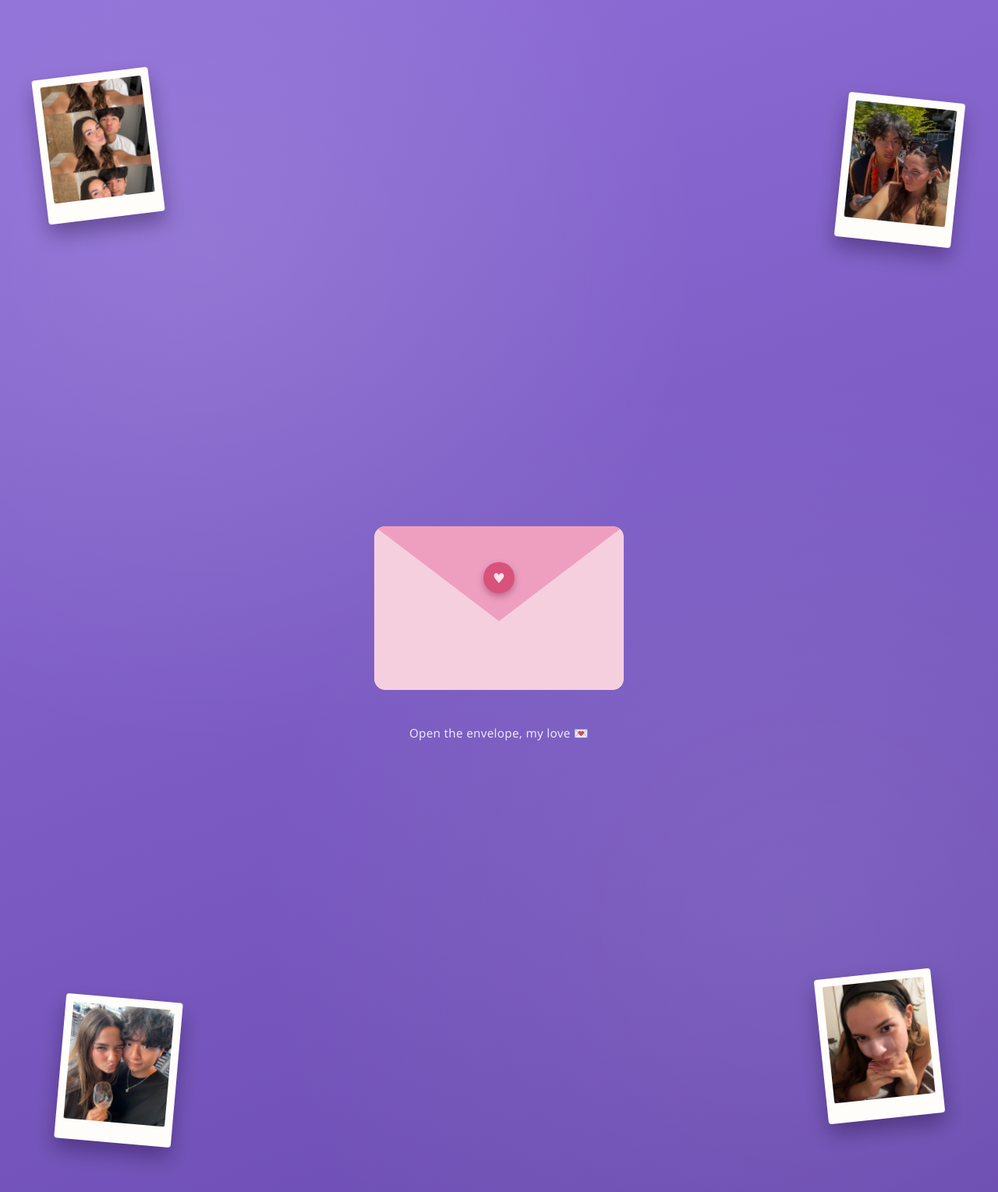
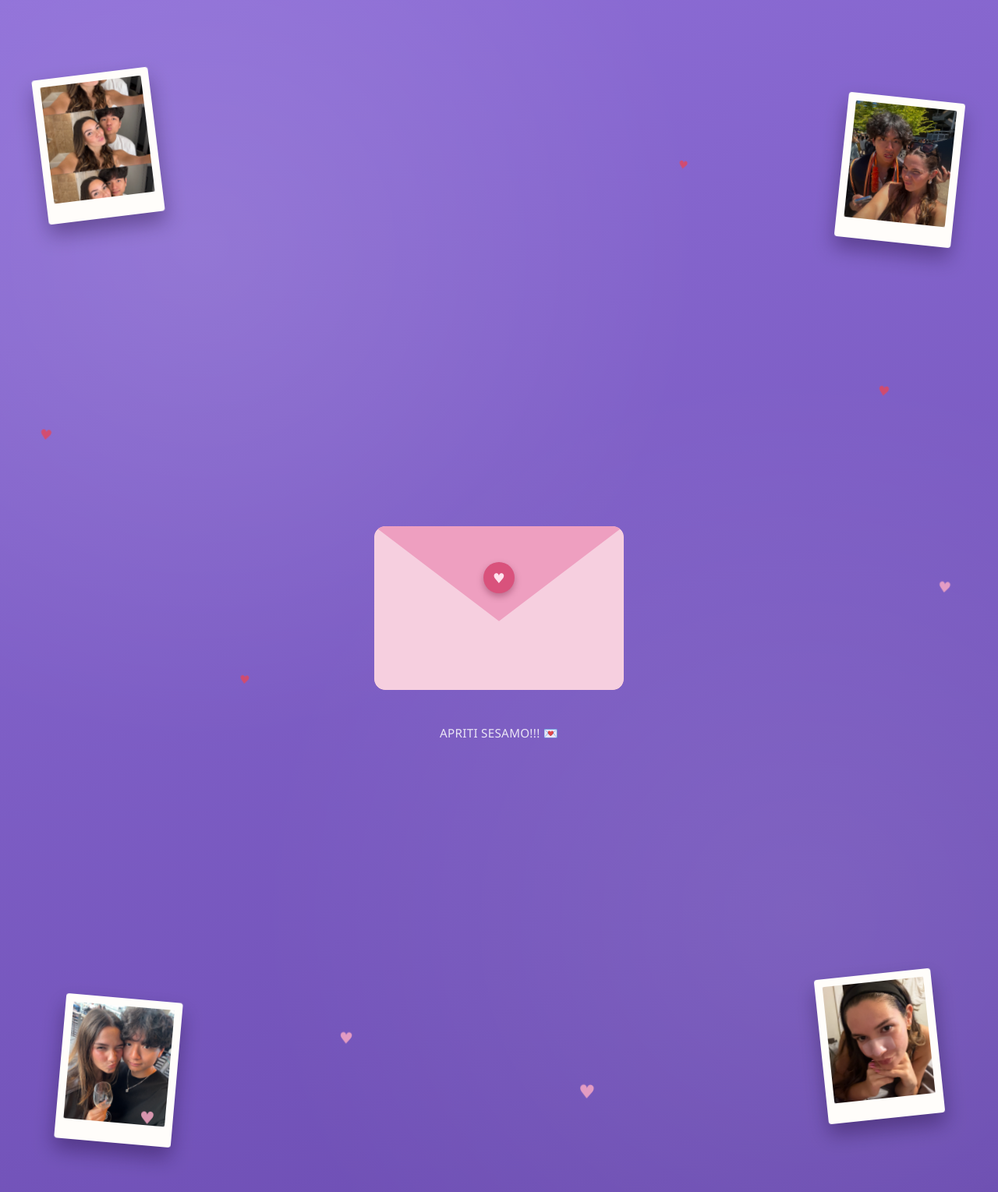
Before and after one commit to ScoobyJoo/Letter, a Flask app: page / in a window 1280 px wide. Shown: the top 1529 px of the page at 78% size. Run offline with Flask 3, Linux system fonts and the light colour scheme.

Commit message:
More photos

```diff
--- a/index.html
+++ b/index.html
@@ -9,16 +9,38 @@
 <body>
   <div class="scene" id="scene">
 
-    <!-- PHOTOS: drop your own images into static/images/ named
-         photo-1.jpg, photo-2.jpg, photo-3.jpg, photo-4.jpg (jpg or png —
-         just keep the same filename, or edit the paths below to match). -->
-    <div class="photo photo-1"><div class="photo-img" style="background-image:url('static/images/photo-1.jpg')"></div></div>
-    <div class="photo photo-2"><div class="photo-img" style="background-image:url('static/images/photo-2.jpg')"></div></div>
-    <div class="photo photo-3"><div class="photo-img" style="background-image:url('static/images/photo-3.jpg')"></div></div>
-    <div class="photo photo-4"><div class="photo-img" style="background-image:url('static/images/photo-4.jpg')"></div></div>
+    <!-- PHOTOS: each polaroid cycles through the images listed in its
+         data-photos attribute (comma-separated, in order). Drop your
+         files into static/images/ and add/remove paths from the list —
+         one photo means no slideshow, just a static picture. -->
+    <div class="photo photo-1" data-photos="static/images/photo-1.jpg, static/images/photo-1b.jpg, static/images/photo-1c.jpg">
+      <div class="photo-img"><div class="photo-layer"></div><div class="photo-layer"></div></div>
+    </div>
+    <div class="photo photo-2" data-photos="static/images/photo-2.jpg, static/images/photo-2b.jpg, static/images/photo-2c.jpg">
+      <div class="photo-img"><div class="photo-layer"></div><div class="photo-layer"></div></div>
+    </div>
+    <div class="photo photo-3" data-photos="static/images/photo-3.jpg, static/images/photo-3b.jpg, static/images/photo-3c.jpg">
+      <div class="photo-img"><div class="photo-layer"></div><div class="photo-layer"></div></div>
+    </div>
+    <div class="photo photo-4" data-photos="static/images/photo-4.jpg, static/images/photo-4b.jpg, static/images/photo-4c.jpg">
+      <div class="photo-img"><div class="photo-layer"></div><div class="photo-layer"></div></div>
+    </div>
     <!-- END PHOTOS -->
 
-    <p class="hint" id="hint">Open the envelope, my love&nbsp;💌</p>
+    <div class="hearts" aria-hidden="true">
+      <span class="heart" style="left:4%; font-size:18px; color:var(--heart-red); animation-duration:14s; animation-delay:-2s;">♥</span>
+      <span class="heart" style="left:14%; font-size:22px; color:var(--heart-pink); animation-duration:11s; animation-delay:-6s;">♥</span>
+      <span class="heart" style="left:24%; font-size:15px; color:var(--heart-red); animation-duration:17s; animation-delay:-1s;">♥</span>
+      <span class="heart" style="left:34%; font-size:20px; color:var(--heart-pink); animation-duration:13s; animation-delay:-9s;">♥</span>
+      <span class="heart" style="left:46%; font-size:16px; color:var(--heart-red); animation-duration:10s; animation-delay:-4s;">♥</span>
+      <span class="heart" style="left:58%; font-size:24px; color:var(--heart-pink); animation-duration:16s; animation-delay:-12s;">♥</span>
+      <span class="heart" style="left:68%; font-size:14px; color:var(--heart-red); animation-duration:12s; animation-delay:-3s;">♥</span>
+      <span class="heart" style="left:78%; font-size:21px; color:var(--heart-pink); animation-duration:15s; animation-delay:-8s;">♥</span>
+      <span class="heart" style="left:88%; font-size:17px; color:var(--heart-red); animation-duration:18s; animation-delay:-5s;">♥</span>
+      <span class="heart" style="left:94%; font-size:19px; color:var(--heart-pink); animation-duration:11s; animation-delay:-10s;">♥</span>
+    </div>
+
+    <p class="hint" id="hint">APRITI SESAMO!!!&nbsp;💌</p>
 
     <div class="envelope" id="envelope">
       <div class="envelope-back"></div>
@@ -30,7 +52,7 @@
           <p class="letter-greeting">To my love Giorgia,</p>
 
           <p>
-            I know it's been a while since I last wrote a letter for you and I hope you aren't too mad about that. I want you
+            Happy 23rd month! I know it's been a while since I last wrote a letter for you and I hope you aren't too mad about that. I want you
             to know how incredibly lucky I am to have you in my life. Every day I find myself smiling just thinking about you
             and how much happiness one person can bring. I never want to take that for granted, and I'm sorry if I ever made
             you feel that way.
@@ -43,13 +65,13 @@
           </p>
           <p>
             You've shown me what selfless love truly looks like. Not just this year but every year we've been together,
-            you put me before yourself in ways I can't even begin to describe. Carrying me through moments when I was tired,
-            stressed, or overwhelmed, you always made sure I was okay before you even thought about yourself. Thank you for
+            you put me before yourself in ways you don't even realize. Carrying me through moments when I was tired,
+            feeling down, or overwhelmed, you always made sure I was okay before you even thought about yourself. Thank you for
             always choosing me, for loving me, and for being the most amazing person I could ever ask for.
-            Happy 1 year and 11 months baby.
+            I can't wait to hold you in my arms again.
           </p>
 
-          <p class="letter-signoff">Your love,<br>Joo Wang Lee</p>
+          <p class="letter-signoff">From you boyfriend,<br>Joo Wang Lee</p>
         </div>
       </div>
       <!-- END LETTER CARD -->
--- a/static/css/style.css
+++ b/static/css/style.css
@@ -8,6 +8,8 @@
   --card-pink-border: #f6c6dc;
   --ink: #7a4a63;
   --ink-soft: #a97b95;
+  --heart-red: #e0475f;
+  --heart-pink: #f7a8c4;
 }
 
 * {
@@ -49,6 +51,41 @@ body {
   pointer-events: none;
 }
 
+.hearts {
+  position: fixed;
+  inset: 0;
+  overflow: hidden;
+  z-index: 0;
+  pointer-events: none;
+}
+
+.heart {
+  position: absolute;
+  bottom: -10%;
+  opacity: 0;
+  line-height: 1;
+  animation-name: float-up;
+  animation-timing-function: linear;
+  animation-iteration-count: infinite;
+}
+
+@keyframes float-up {
+  0% {
+    transform: translateY(0) rotate(0deg);
+    opacity: 0;
+  }
+  10% {
+    opacity: 0.85;
+  }
+  85% {
+    opacity: 0.85;
+  }
+  100% {
+    transform: translateY(-120vh) rotate(12deg);
+    opacity: 0;
+  }
+}
+
 .photo {
   position: fixed;
   width: 150px;
@@ -61,12 +98,25 @@ body {
 }
 
 .photo-img {
+  position: relative;
   width: 100%;
   height: 150px;
   background-color: #e7d7f2;
+  border-radius: 2px;
+  overflow: hidden;
+}
+
+.photo-layer {
+  position: absolute;
+  inset: 0;
   background-size: cover;
   background-position: center;
-  border-radius: 2px;
+  opacity: 0;
+  transition: opacity 1.2s ease;
+}
+
+.photo-layer.active {
+  opacity: 1;
 }
 
 .photo-1 { top: 6%; left: 4%; transform: rotate(-7deg); }
```
Also changed, not shown: static/js/script.js (+50 -0 lines), static/images/photo-1b.jpg (added), static/images/photo-1c.jpg (added), static/images/photo-2b.jpg (added), static/images/photo-2c.jpg (added), static/images/photo-4b.jpg (added), 3 other files.
